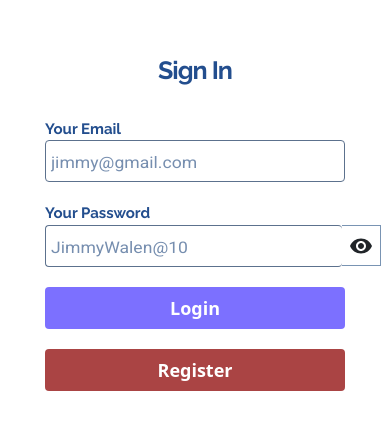
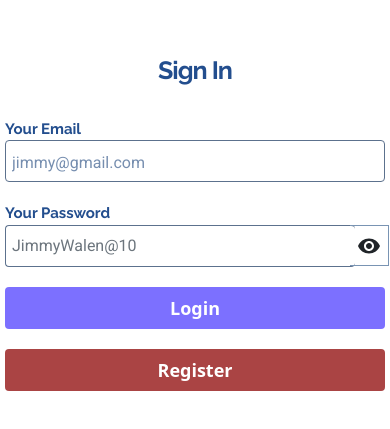
Before and after one commit to 9944098125/tax_receipt, a React (Create React App) app: page / in a window 390 px wide. Shown: the part 189-618 px from the top of the page. Built offline with nearby package versions, Linux system fonts and the light colour scheme.

Commit message:
made responsive

```diff
--- a/src/App.css
+++ b/src/App.css
@@ -1,5 +1,5 @@
 .login-fields {
-  width:380px;
+  min-width:380px;
   line-height: 1.75rem;
   outline: none !important;
   border-radius: 4px;
@@ -7,19 +7,30 @@
   font-weight: 500;
   color: rgb(102, 114, 139) !important;
   border: 0.2px solid rgb(92, 113, 141);
-  padding: 6px 18px;
+  padding: 6px 6px;
   background-color: #ffffff;
 }
 
-@media screen and (max-width:768px) {
-  .login-fields  {
-    width: 300px;
-  }
+.login-p-fields {
+  min-width:350px;
+  line-height: 1.75rem;
+  outline: none !important;
+  border-radius: 4px;
+  font-size: 1.125rem;
+  font-weight: 500;
+  color: rgb(102, 114, 139) !important;
+  border: 0.2px solid rgb(92, 113, 141);
+  border-right: none;
+  padding: 6px 6px;
+  background-color: #ffffff;
 }
 
 @media screen and (max-width:320px) {
   .login-fields  {
-    width: 250px;
+    width: 250px !important;
+  }
+  .login-p-fields {
+    width: 200px;
   }
 }
 
@@ -27,7 +38,16 @@
   padding: 7px;
   border: 0.2px solid rgb(121, 148, 179);
   border-left: none;
-  margin-right: -27px;
+  margin-left: -5px;
+}
+
+@media screen and (max-width:768px) {
+  .login-fields  {
+    width: 300px;
+  }
+  .login-p-fields {
+    width: 250px;
+  }
 }
 
 .login-fields::placeholder {
@@ -36,7 +56,14 @@
   font-weight: 500;
   font-size: 1rem;
   font-family: "Roboto", sans-serif;
-  transform: scaleX(1.1);
+}
+
+.login-p-fields {
+  color: #768eaf;
+  font-family: "Raleway", sans-serif;
+  font-weight: 500;
+  font-size: 1rem;
+  font-family: "Roboto", sans-serif;
 }
 
 .form-control:active,
--- a/src/Components/Login/Login.jsx
+++ b/src/Components/Login/Login.jsx
@@ -24,6 +24,9 @@ function Login() {
     }
     if (!values.password) {
       errors.password = "Password is required";
+    } else if (values.password.length <= 2) {
+      errors.password =
+        "Password must contain 8 characters along with at least one capital letter, one number and one special character";
     }
     return errors;
   };
@@ -121,7 +124,7 @@ function Login() {
                         Your Email
                       </Typography>
                       <Field
-                        type="text"
+                        type="email"
                         placeholder="jimmy@gmail.com"
                         className={
                           errors.email && touched.email
@@ -159,8 +162,8 @@ function Login() {
                             placeholder="JimmyWalen@10"
                             className={
                               errors.password && touched.password
-                                ? "form-control is-invalid login-fields"
-                                : "form-control login-fields"
+                                ? "form-control is-invalid login-p-fields"
+                                : "form-control login-p-fields"
                             }
                             name="password"
                             style={{ borderRight: "none" }}
```
